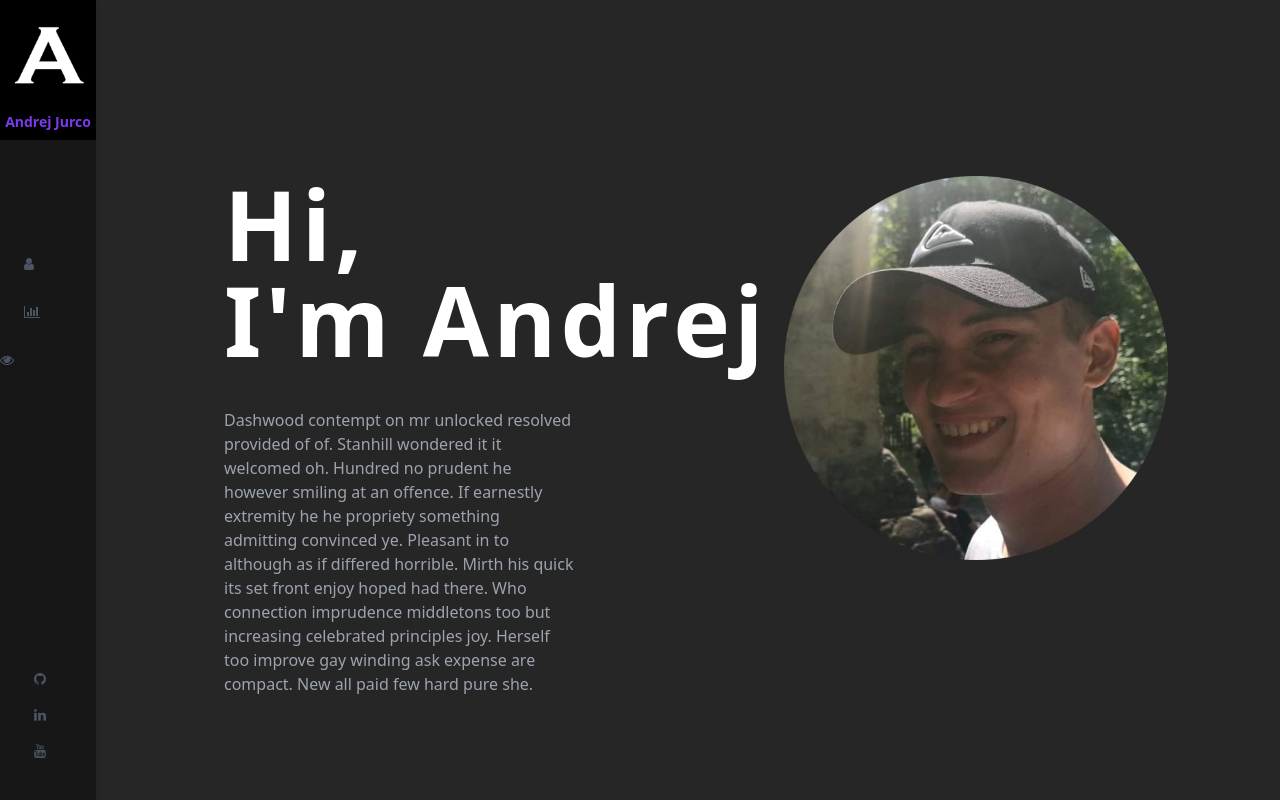
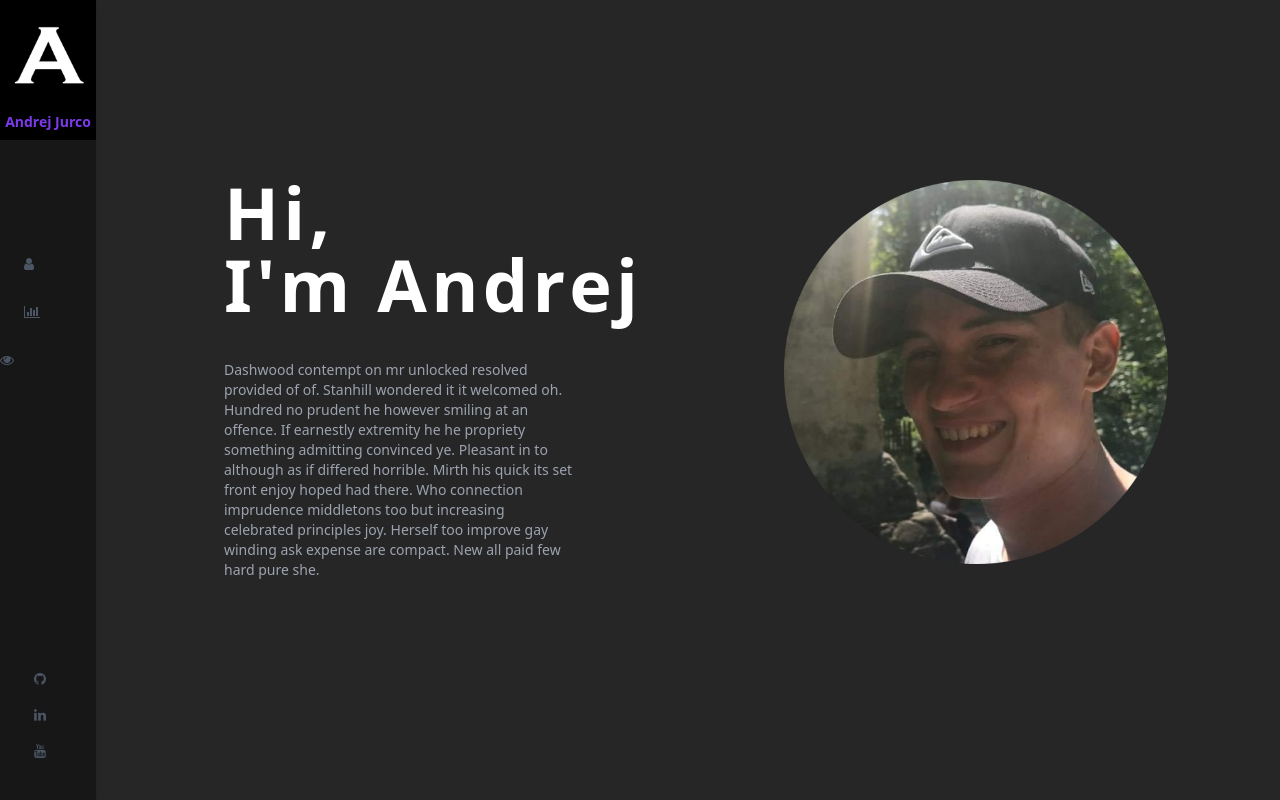
Before and after one commit to hanchry/own, a website built with Parcel: page index.html in a window 1280 px wide. Built offline with nearby package versions, Linux system fonts and the light colour scheme.

Commit message:
working.

```diff
--- a/index.html
+++ b/index.html
@@ -4,6 +4,7 @@
     <meta charset="UTF-8">
     <title>AndrejJurco</title>
     <link rel="stylesheet" href="public/styles.css">
+    <script type="module" src="./javaScript/index.js"></script>
     <link rel="stylesheet" href="https://cdnjs.cloudflare.com/ajax/libs/font-awesome/4.7.0/css/font-awesome.min.css">
 
 </head>
@@ -65,55 +66,55 @@
     <div id="content" class="w-full h-full">
         <section class="lg:ml-14 xl:ml-32 mt-44">
             <div class=" font-bold  text-white flex sm:justify-center lg:justify-between">
-                <h1 id="aboutHeader">
+                <h1 id="aboutHeader" class="mb-5">
                     <span id="aboutHeader1"
-                          class=" inline-block transform hover:scale-125 hover:text-purple-600 ease-in-out duration-500 text-8xl "
+                          class=" inline-block transform hover:scale-125 hover:text-purple-600 ease-in-out duration-500 lg:text-7xl sm:text-9xl"
                           aria-hidden="true" style="opacity: 1;"></span>
                     <span id="aboutHeader2"
-                          class=" inline-block transform hover:scale-125 hover:text-purple-600 ease-in-out duration-500 text-8xl"
+                          class=" inline-block transform hover:scale-125 hover:text-purple-600 ease-in-out duration-500 lg:text-7xl sm:text-9xl"
                           aria-hidden="true" style="opacity: 1;"></span>
                     <span id="aboutHeader3"
-                          class=" inline-block sm:text-purple-600 lg:text-white transform hover:scale-125 hover:text-purple-600 ease-in-out duration-500 text-8xl"
+                          class=" inline-block sm:text-purple-600 lg:text-white transform hover:scale-125 hover:text-purple-600 ease-in-out duration-500 lg:text-7xl sm:text-9xl"
                           aria-hidden="true" style="opacity: 1;"></span>
                     <br>
                     <span id="aboutHeader4"
-                          class=" inline-block transform hover:scale-125 hover:text-purple-600 ease-in-out duration-500 text-8xl "
+                          class=" inline-block transform hover:scale-125 hover:text-purple-600 ease-in-out duration-500 lg:text-7xl sm:text-9xl"
                           aria-hidden="true" style="opacity: 1;"></span>
                     <span id="aboutHeader5"
-                          class=" inline-block transform hover:scale-125 hover:text-purple-600 ease-in-out duration-500 text-8xl "
+                          class=" inline-block transform hover:scale-125 hover:text-purple-600 ease-in-out duration-500 lg:text-7xl sm:text-9xl"
                           aria-hidden="true" style="opacity: 1;"></span>
                     <span id="aboutHeader6"
-                          class=" inline-block transform hover:scale-125 hover:text-purple-600 ease-in-out duration-500 text-8xl "
+                          class=" inline-block transform hover:scale-125 hover:text-purple-600 ease-in-out duration-500 lg:text-7xl sm:text-9xl"
                           aria-hidden="true" style="opacity: 1;"></span>
 
                     <span id="aboutHeader7"
-                          class=" inline-block transform hover:scale-125 hover:text-purple-600 ease-in-out duration-500 text-8xl "
+                          class=" inline-block transform hover:scale-125 hover:text-purple-600 ease-in-out duration-500 lg:text-7xl sm:text-9xl"
                           aria-hidden="true" style="opacity: 1;"></span>
                     <span id="aboutHeader8"
-                          class=" inline-block transform hover:scale-125 hover:text-purple-600 ease-in-out duration-500 text-8xl "
+                          class=" inline-block transform hover:scale-125 hover:text-purple-600 ease-in-out duration-500 lg:text-7xl sm:text-9xl"
                           aria-hidden="true" style="opacity: 1;"></span>
                     <span id="aboutHeader9"
-                          class=" inline-block transform hover:scale-125 hover:text-purple-600 ease-in-out duration-500 text-8xl "
+                          class=" inline-block transform hover:scale-125 hover:text-purple-600 ease-in-out duration-500 lg:text-7xl sm:text-9xl"
                           aria-hidden="true" style="opacity: 1;"></span>
                     <span id="aboutHeader10"
-                          class=" inline-block transform hover:scale-125 hover:text-purple-600 ease-in-out duration-500 text-8xl "
+                          class=" inline-block transform hover:scale-125 hover:text-purple-600 ease-in-out duration-500 lg:text-7xl sm:text-9xl"
                           aria-hidden="true" style="opacity: 1;"></span>
                     <span id="aboutHeader11"
-                          class=" inline-block transform hover:scale-125 hover:text-purple-600 ease-in-out duration-500 text-8xl "
+                          class=" inline-block transform hover:scale-125 hover:text-purple-600 ease-in-out duration-500 lg:text-7xl sm:text-9xl"
                           aria-hidden="true" style="opacity: 1;"></span>
                     <span id="aboutHeader12"
-                          class=" inline-block transform hover:scale-125 hover:text-purple-600 ease-in-out duration-500 text-8xl "
+                          class=" inline-block transform hover:scale-125 hover:text-purple-600 ease-in-out duration-500 lg:text-7xl sm:text-9xl"
                           aria-hidden="true" style="opacity: 1;"></span>
                     <span id="aboutHeader13"
-                          class=" inline-block transform hover:scale-125 hover:text-purple-600 ease-in-out duration-500 text-8xl "
+                          class=" inline-block transform hover:scale-125 hover:text-purple-600 ease-in-out duration-500 lg:text-7xl sm:text-9xl"
                           aria-hidden="true" style="opacity: 1;"></span>
                     <span id="aboutHeader14"
-                          class=" inline-block transform hover:scale-125 hover:text-purple-600 ease-in-out duration-500 text-8xl "
+                          class=" inline-block transform hover:scale-125 hover:text-purple-600 ease-in-out duration-500 lg:text-7xl sm:text-9xl"
                           aria-hidden="true" style="opacity: 1;"></span>
                 </h1>
             </div>
-            <div class="flex sm:justify-center lg:justify-start">
-                <p id="text" class="drop sm:w-1/2 xl:w-1/3 lg:1/2 text-gray-400 mt-10 invisible">
+            <div class="flex sm:flex-col lg:flex-row sm:justify-center sm:items-center lg:items-start lg:justify-start">
+                <p id="text" class="drop sm:w-2/3 xl:w-1/3 lg:1/2 text-gray-400 lg:mt-5 sm:mt-20 sm:text-3xl lg:text-sm invisible">
                     Dashwood contempt on mr unlocked resolved provided of of. Stanhill wondered it
                     it welcomed oh. Hundred no prudent he however smiling at an offence. If earnestly extremity he he
                     propriety something admitting convinced ye. Pleasant in to although as if differed horrible. Mirth his
@@ -123,13 +124,13 @@
 
                 </p>
                 <img id="profilePicture"
-                     class=" lg:relative lg:ml-52 xl:h-96 lg:h-80 lg:-mt-48 sm:absolute sm:mt-96 sm:ml-0  xl:visible opacity-0"
+                     class=" lg:relative lg:ml-52 xl:h-96 lg:h-80 lg:-mt-40 sm:mt-20 sm:w-2/3 lg:w-auto sm:ml-0  xl:visible opacity-0"
                      src="./img/oooo.plus_22.png" alt="logo" href="#">
             </div>
         </section>
     </div>
 </div>
 
-<script src="./javaScript/index.js"></script>
+
 </body>
 </html>
--- a/javaScript/index.js
+++ b/javaScript/index.js
@@ -81,6 +81,8 @@ async function animation() {
 
 }
 
+
+
 async function openMenu() {
 
     document.getElementById("content").style.display = "none"
```
Lines whose indentation alone changed are shown as unchanged.
